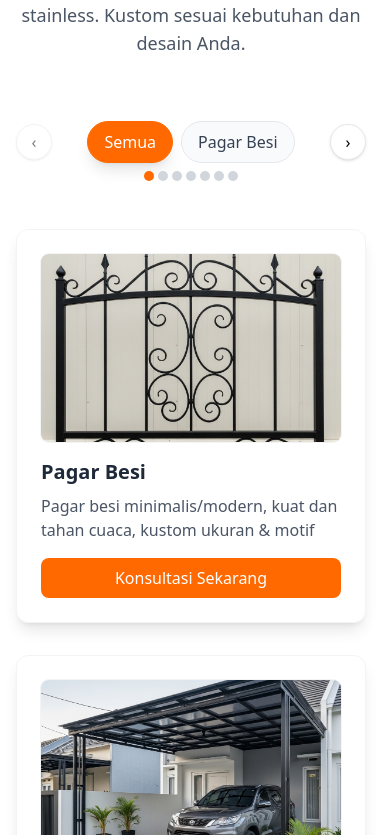
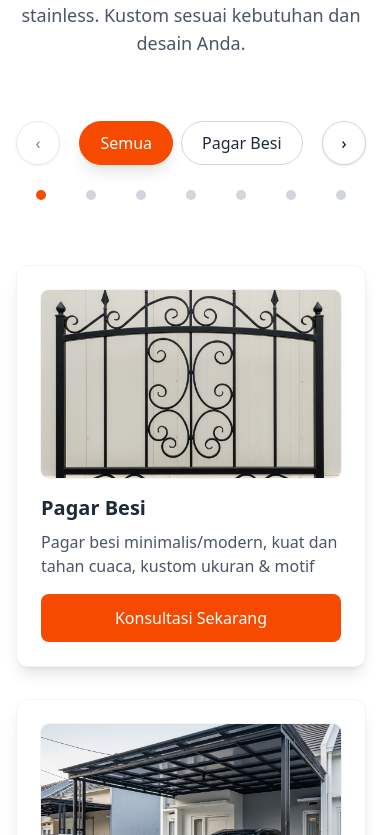
Before and after one commit to Ezlryb506/abadi_jaya, a Next.js app: page / in a window 390 px wide. Shown: the part 1369-2204 px from the top of the page. Built offline with nearby package versions, Linux system fonts and the light colour scheme; no server answers.

Commit message:
feat: fix accesibility, fix mobile scroll katalog to detail

```diff
--- a/src/app/catalog/CatalogClient.tsx
+++ b/src/app/catalog/CatalogClient.tsx
@@ -473,7 +473,8 @@ export default function CatalogClient({
                   if (page && page > 1) params.set('page', String(page));
                   const qs = params.toString();
                   const detailHref = `/catalog/${product.id}-${slugify(product.name)}${qs ? `?${qs}` : ''}`;
-                  router.push(detailHref, { scroll: false });
+                  // Biarkan Next.js reset scroll ke atas saat masuk halaman detail
+                  router.push(detailHref);
                 }}
                 onMouseEnter={() => {
                   const params = new URLSearchParams();
@@ -502,7 +503,8 @@ export default function CatalogClient({
                     if (page && page > 1) params.set('page', String(page));
                     const qs = params.toString();
                     const detailHref = `/catalog/${product.id}-${slugify(product.name)}${qs ? `?${qs}` : ''}`;
-                    router.push(detailHref, { scroll: false });
+                    // Biarkan Next.js reset scroll ke atas saat masuk halaman detail
+                    router.push(detailHref);
                   }
                 }}
                 tabIndex={0}
--- /dev/null
+++ b/src/app/head.tsx
@@ -0,0 +1,12 @@
+export default function Head() {
+  return (
+    <>
+      <title>Bengkel Las Abadi Jaya</title>
+      <meta
+        name="description"
+        content="Bengkel Las Abadi Jaya — spesialis pagar besi, kanopi, railing, dan fabrikasi stainless. Desain kustom, harga transparan, garansi pengerjaan."
+      />
+      <meta name="viewport" content="width=device-width, initial-scale=1" />
+    </>
+  );
+}
--- a/src/components/layout/Header.tsx
+++ b/src/components/layout/Header.tsx
@@ -161,14 +161,18 @@ export default function Header() {
           {/* Mobile Menu Button */}
           <button
             onClick={() => setMobileMenuOpen(!mobileMenuOpen)}
-            className="lg:hidden p-2 rounded-lg bg-gray-100 hover:bg-gray-200 transition-colors border-2 border-gray-200 shadow-md"
+            className="lg:hidden p-2 rounded-lg bg-gray-100 hover:bg-gray-200 transition-colors border-2 border-gray-200 shadow-md focus:outline-none focus-visible:ring-2 focus-visible:ring-orange-300"
+            aria-label={mobileMenuOpen ? 'Tutup menu navigasi' : 'Buka menu navigasi'}
+            title={mobileMenuOpen ? 'Tutup menu navigasi' : 'Buka menu navigasi'}
+            aria-expanded={mobileMenuOpen}
+            aria-controls="mobile-nav"
           >
             {mobileMenuOpen ? (
-              <svg className="w-6 h-6 text-gray-600" fill="none" stroke="currentColor" viewBox="0 0 24 24">
+              <svg className="w-6 h-6 text-gray-600" fill="none" stroke="currentColor" viewBox="0 0 24 24" aria-hidden="true">
                 <path strokeLinecap="round" strokeLinejoin="round" strokeWidth={2} d="M6 18L18 6M6 6l12 12" />
               </svg>
             ) : (
-              <svg className="w-6 h-6 text-gray-600" fill="none" stroke="currentColor" viewBox="0 0 24 24">
+              <svg className="w-6 h-6 text-gray-600" fill="none" stroke="currentColor" viewBox="0 0 24 24" aria-hidden="true">
                 <path strokeLinecap="round" strokeLinejoin="round" strokeWidth={2} d="M4 6h16M4 12h16M4 18h16" />
               </svg>
             )}
@@ -177,7 +181,7 @@ export default function Header() {
 
         {/* Mobile Navigation Menu */}
         {mobileMenuOpen && (
-          <div className="lg:hidden border-t border-gray-200 py-4">
+          <div id="mobile-nav" className="lg:hidden border-t border-gray-200 py-4">
             <nav className="flex flex-col items-center space-y-3 mb-4">
               <Link
                 href="/"
--- a/src/components/sections/LayananSection.tsx
+++ b/src/components/sections/LayananSection.tsx
@@ -189,7 +189,7 @@ export default function LayananSection() {
             <button
               type="button"
               onClick={handlePrev}
-              className={`inline-flex items-center justify-center w-9 h-9 rounded-full bg-white border border-gray-200 shadow-sm hover:bg-gray-50 transition ${page === 0 ? 'opacity-50 cursor-not-allowed' : ''}`}
+              className={`inline-flex items-center justify-center w-11 h-11 rounded-full bg-white border border-gray-300 shadow-sm hover:bg-gray-50 transition focus:outline-none focus-visible:ring-2 focus-visible:ring-orange-300 ${page === 0 ? 'opacity-50 cursor-not-allowed' : ''}`}
               aria-label="Sebelumnya"
             >
               ‹
@@ -201,12 +201,13 @@ export default function LayananSection() {
                   <button
                     key={category}
                     onClick={() => setSelectedCategory(category)}
-                    className={`inline-flex items-center gap-2 px-4 py-2 rounded-full transition-all duration-300 border ${
+                    className={`inline-flex items-center gap-2 px-5 py-2 rounded-full transition-all duration-300 border min-h-[44px] focus:outline-none focus-visible:ring-2 focus-visible:ring-orange-300 ${
                       selectedCategory === category
-                        ? 'bg-orange-500 text-white shadow-lg border-orange-500'
-                        : 'bg-gray-50 text-gray-700 hover:bg-gray-100 border-gray-200'
+                        ? 'bg-orange-600 text-white shadow-lg border-orange-600'
+                        : 'bg-white text-gray-800 hover:bg-gray-50 border-gray-300'
                     }`}
                     aria-pressed={selectedCategory === category}
+                    aria-label={`Filter kategori: ${category}`}
                   >
                     <span className="whitespace-nowrap">{category}</span>
                   </button>
@@ -215,20 +216,26 @@ export default function LayananSection() {
             <button
               type="button"
               onClick={handleNext}
-              className={`inline-flex items-center justify-center w-9 h-9 rounded-full bg-white border border-gray-200 shadow-sm hover:bg-gray-50 transition ${page >= totalPages - 1 ? 'opacity-50 cursor-not-allowed' : ''}`}
+              className={`inline-flex items-center justify-center w-11 h-11 rounded-full bg-white border border-gray-300 shadow-sm hover:bg-gray-50 transition focus:outline-none focus-visible:ring-2 focus-visible:ring-orange-300 ${page >= totalPages - 1 ? 'opacity-50 cursor-not-allowed' : ''}`}
               aria-label="Berikutnya"
             >
               ›
             </button>
           </div>
-          <div className="mt-2 flex items-center justify-center gap-1">
+          <div className="mt-2 flex items-center justify-center gap-1.5">
             {Array.from({ length: totalPages }).map((_, i) => (
               <button
                 key={i}
                 onClick={() => setPage(i)}
                 aria-label={`Ke halaman ${i + 1}`}
-                className={`w-2.5 h-2.5 rounded-full transition ${i === page ? 'bg-orange-500' : 'bg-gray-300 hover:bg-gray-400'}`}
-              />
+                aria-current={i === page}
+                className="group w-11 h-11 flex items-center justify-center rounded-full focus:outline-none focus-visible:ring-2 focus-visible:ring-orange-300"
+              >
+                <span
+                  aria-hidden
+                  className={`w-2.5 h-2.5 rounded-full transition ${i === page ? 'bg-orange-600' : 'bg-gray-300 group-hover:bg-gray-400'}`}
+                />
+              </button>
             ))}
           </div>
         </div>
@@ -265,8 +272,10 @@ export default function LayananSection() {
               {/* Action Button: always visible on mobile, hover-reveal on ≥sm */}
               <div className="mt-4 opacity-100 sm:opacity-0 sm:group-hover:opacity-100 transition-opacity duration-300">
                 <button
-                  className="w-full bg-orange-500 text-white py-2 rounded-lg hover:bg-orange-600 transition-colors cursor-pointer"
+                  className="w-full bg-orange-600 text-white py-3 rounded-lg hover:bg-orange-700 transition-colors cursor-pointer focus:outline-none focus-visible:ring-2 focus-visible:ring-orange-300 min-h-[44px]"
                   onClick={() => window.open('https://wa.me/6289653754317?text=Halo! Saya ingin konsultasi tentang jasa las', '_blank')}
+                  aria-label="Konsultasi sekarang via WhatsApp"
+                  title="Konsultasi sekarang via WhatsApp"
                 >
                   Konsultasi Sekarang
                 </button>
```
Also changed, not shown: 1 other file (tests, documents, lock files or other folders).
